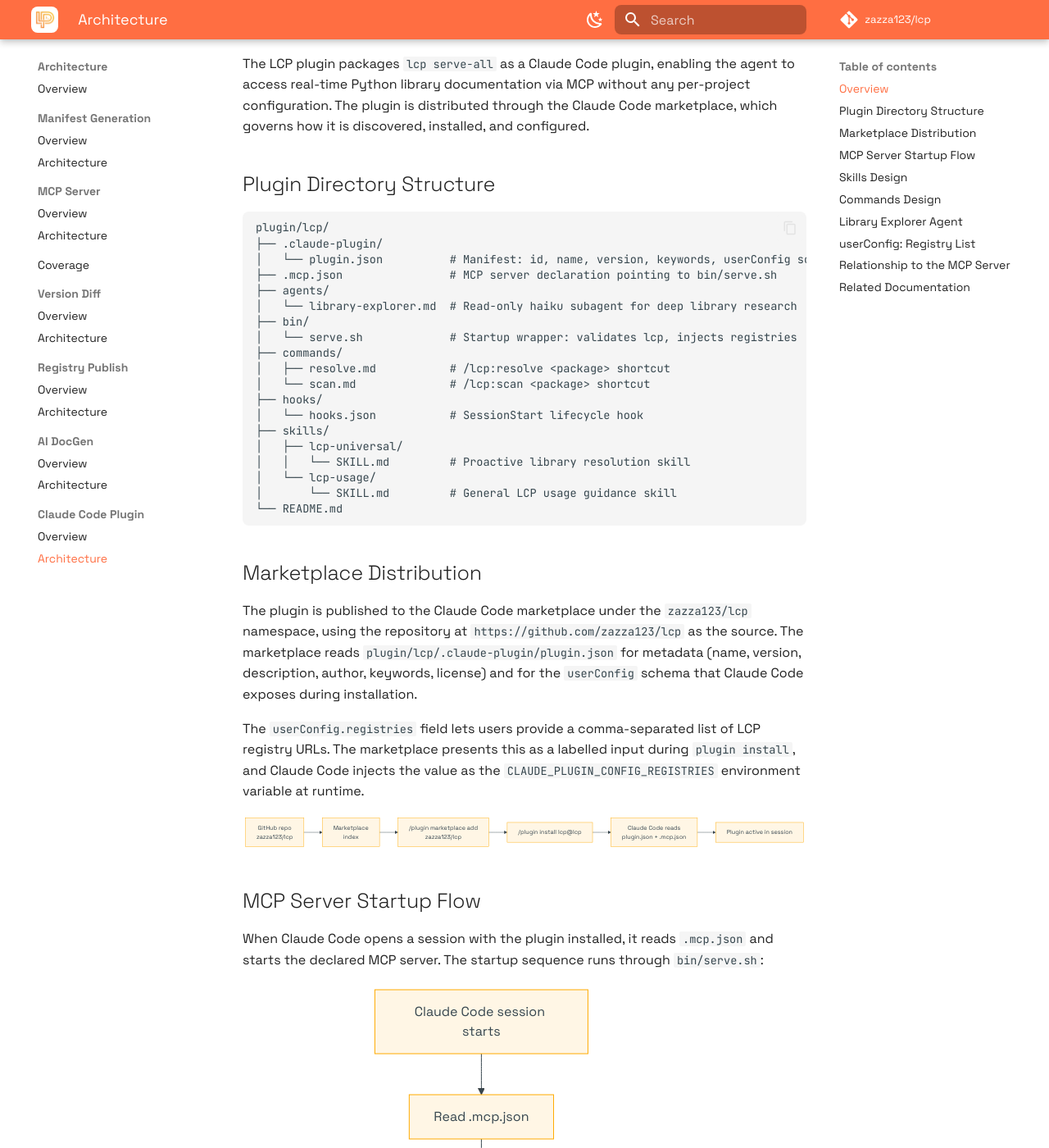
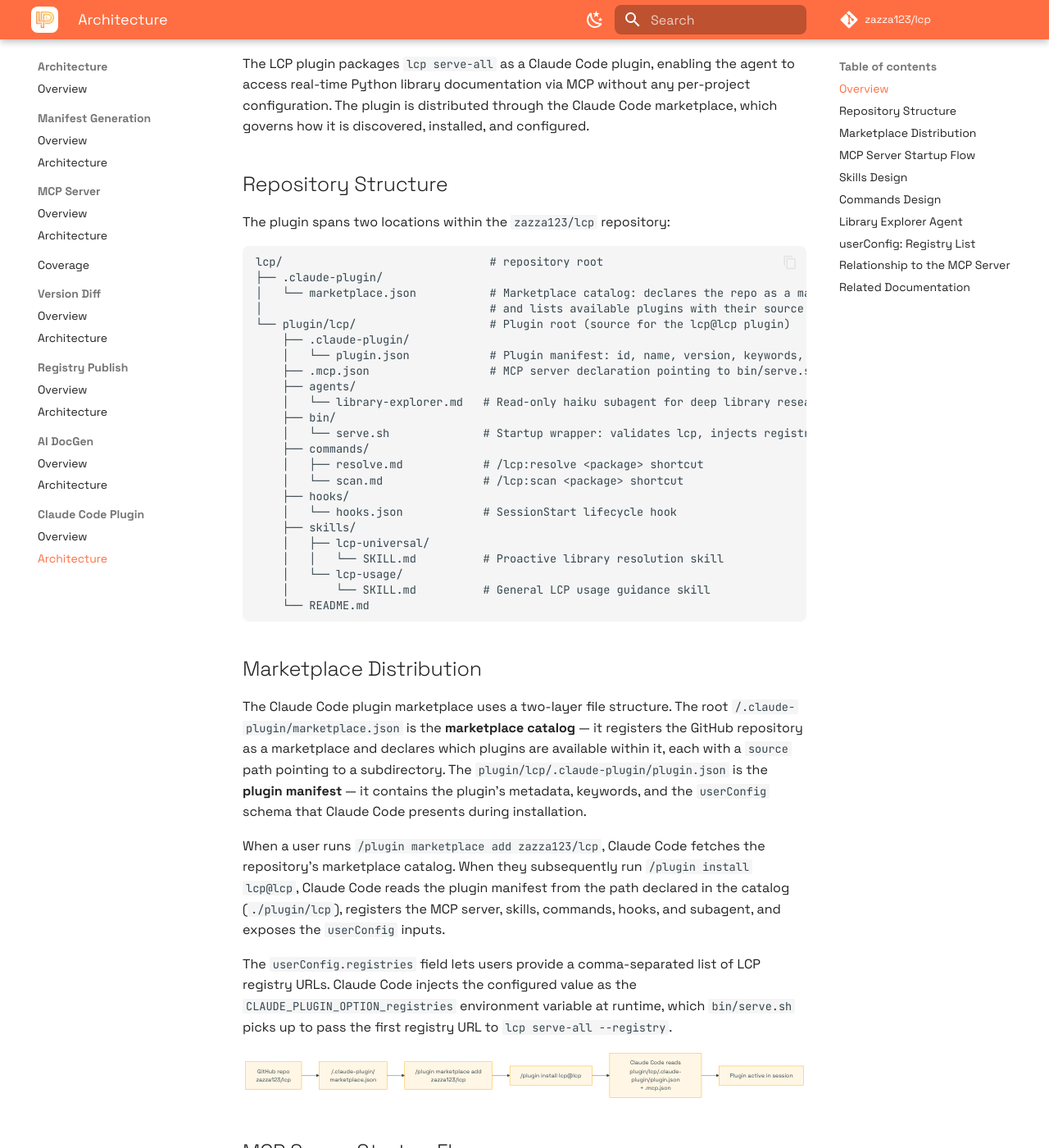
Before and after one commit to zazza123/lcp, an MkDocs documentation site: the page built from docs/architecture/plugin/architecture.md, in a window 1280 px wide and 1400 px high, scrolled down 214 px. Shown: the whole window at 82% size. Built offline with MkDocs 1.6.1 and Material for MkDocs 9.7.7, drawn with Linux system fonts in a browser that asks for light colours; comment, search, counter and statistics services are not loaded; some of the changed text lies outside the part shown.

Commit message:
DOC: Document marketplace catalog in plugin architecture
The .claude-plugin/marketplace.json added at the repo root (commit
cfbe40c) was not reflected in the architecture docs after the tree
consolidation to docs/architecture/plugin/.

Update architecture.md: replace the old flat plugin directory tree
with a two-level repository structure showing the catalog at the
repo root and the plugin at plugin/lcp/; expand the Marketplace
Distribution section to explain the two-layer model (catalog +
plugin manifest), correct the env var name to
CLAUDE_PLUGIN_OPTION_registries, and add the catalog node to both
Mermaid diagrams.

Update index.md: add the Marketplace catalog row to the Plugin
Components table.

````diff
--- a/docs/architecture/plugin/architecture.md
+++ b/docs/architecture/plugin/architecture.md
@@ -4,42 +4,50 @@
 
 The LCP plugin packages `lcp serve-all` as a Claude Code plugin, enabling the agent to access real-time Python library documentation via MCP without any per-project configuration. The plugin is distributed through the Claude Code marketplace, which governs how it is discovered, installed, and configured.
 
-## Plugin Directory Structure
+## Repository Structure
+
+The plugin spans two locations within the `zazza123/lcp` repository:
 
 ```
-plugin/lcp/
+lcp/                               # repository root
 ├── .claude-plugin/
-│   └── plugin.json          # Manifest: id, name, version, keywords, userConfig schema
-├── .mcp.json                # MCP server declaration pointing to bin/serve.sh
-├── agents/
-│   └── library-explorer.md  # Read-only haiku subagent for deep library research
-├── bin/
-│   └── serve.sh             # Startup wrapper: validates lcp, injects registries
-├── commands/
-│   ├── resolve.md           # /lcp:resolve <package> shortcut
-│   └── scan.md              # /lcp:scan <package> shortcut
-├── hooks/
-│   └── hooks.json           # SessionStart lifecycle hook
-├── skills/
-│   ├── lcp-universal/
-│   │   └── SKILL.md         # Proactive library resolution skill
-│   └── lcp-usage/
-│       └── SKILL.md         # General LCP usage guidance skill
-└── README.md
+│   └── marketplace.json           # Marketplace catalog: declares the repo as a marketplace
+│                                  # and lists available plugins with their source paths
+└── plugin/lcp/                    # Plugin root (source for the lcp@lcp plugin)
+    ├── .claude-plugin/
+    │   └── plugin.json            # Plugin manifest: id, name, version, keywords, userConfig schema
+    ├── .mcp.json                  # MCP server declaration pointing to bin/serve.sh
+    ├── agents/
+    │   └── library-explorer.md   # Read-only haiku subagent for deep library research
+    ├── bin/
+    │   └── serve.sh              # Startup wrapper: validates lcp, injects registries
+    ├── commands/
+    │   ├── resolve.md            # /lcp:resolve <package> shortcut
+    │   └── scan.md               # /lcp:scan <package> shortcut
+    ├── hooks/
+    │   └── hooks.json            # SessionStart lifecycle hook
+    ├── skills/
+    │   ├── lcp-universal/
+    │   │   └── SKILL.md          # Proactive library resolution skill
+    │   └── lcp-usage/
+    │       └── SKILL.md          # General LCP usage guidance skill
+    └── README.md
 ```
 
 ## Marketplace Distribution
 
-The plugin is published to the Claude Code marketplace under the `zazza123/lcp` namespace, using the repository at `https://github.com/zazza123/lcp` as the source. The marketplace reads `plugin/lcp/.claude-plugin/plugin.json` for metadata (name, version, description, author, keywords, license) and for the `userConfig` schema that Claude Code exposes during installation.
+The Claude Code plugin marketplace uses a two-layer file structure. The root `/.claude-plugin/marketplace.json` is the **marketplace catalog** — it registers the GitHub repository as a marketplace and declares which plugins are available within it, each with a `source` path pointing to a subdirectory. The `plugin/lcp/.claude-plugin/plugin.json` is the **plugin manifest** — it contains the plugin's metadata, keywords, and the `userConfig` schema that Claude Code presents during installation.
 
-The `userConfig.registries` field lets users provide a comma-separated list of LCP registry URLs. The marketplace presents this as a labelled input during `plugin install`, and Claude Code injects the value as the `CLAUDE_PLUGIN_CONFIG_REGISTRIES` environment variable at runtime.
+When a user runs `/plugin marketplace add zazza123/lcp`, Claude Code fetches the repository's marketplace catalog. When they subsequently run `/plugin install lcp@lcp`, Claude Code reads the plugin manifest from the path declared in the catalog (`./plugin/lcp`), registers the MCP server, skills, commands, hooks, and subagent, and exposes the `userConfig` inputs.
+
+The `userConfig.registries` field lets users provide a comma-separated list of LCP registry URLs. Claude Code injects the configured value as the `CLAUDE_PLUGIN_OPTION_registries` environment variable at runtime, which `bin/serve.sh` picks up to pass the first registry URL to `lcp serve-all --registry`.
 
 ```mermaid
 flowchart LR
-    A["GitHub repo\nzazza123/lcp"] --> B["Marketplace\nindex"]
+    A["GitHub repo\nzazza123/lcp"] --> B["/.claude-plugin/\nmarketplace.json"]
     B --> C["/plugin marketplace add\nzazza123/lcp"]
     C --> D["/plugin install lcp@lcp"]
-    D --> E["Claude Code reads\nplugin.json + .mcp.json"]
+    D --> E["Claude Code reads\nplugin/lcp/.claude-plugin/plugin.json\n+ .mcp.json"]
     E --> F["Plugin active in session"]
 ```
 
@@ -113,10 +121,11 @@
 
 ```mermaid
 flowchart LR
-    subgraph Marketplace
-        MP["plugin.json\nmetadata + userConfig"]
+    subgraph Repo root
+        CAT[".claude-plugin/\nmarketplace.json\ncatalog"]
     end
     subgraph Plugin
+        MP["plugin/lcp/.claude-plugin/\nplugin.json\nmetadata + userConfig"]
         A[".mcp.json"] --> B["bin/serve.sh"]
         C["hooks/hooks.json"]
         D["skills/"]
@@ -127,6 +136,7 @@
         B --> G["lcp serve-all"]
         G --> H["mcp_server.py\ncreate_universal_server()"]
     end
+    CAT --> |"marketplace add\n→ plugin install"| MP
     MP --> |"installed via marketplace"| A
     D --> |"guides agent"| H
     E --> |"user shortcut"| H
@@ -139,5 +149,5 @@
 - [Registry Publish](../publish/index.md) — How manifests are published to the remote registry used as plugin fallback
 
 ---
-**Last Updated:** May 2026
+**Last Updated:** May 2026 (updated: marketplace catalog)
 **Status:** Implemented
````
Also changed, not shown: docs/architecture/plugin/index.md (+2 -1 lines).
